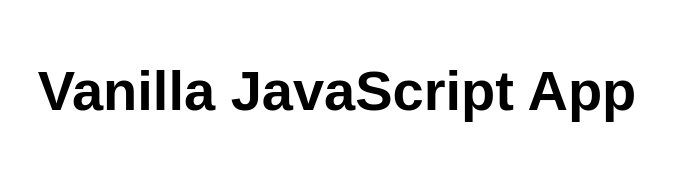
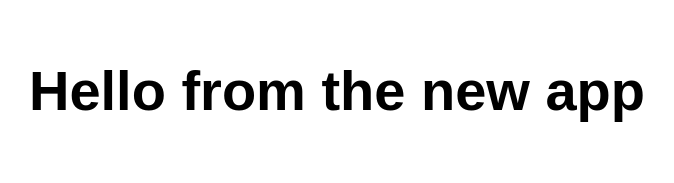
Before and after one commit to treefiddy5/teststaticweb, a website: page src/index.html in a window 1280 px wide. Shown: the whole page, without its empty margins (303-977 px from the left). Drawn offline with Linux system fonts and the light colour scheme.

Commit message:
changed index.html

```diff
--- a/src/index.html
+++ b/src/index.html
@@ -5,12 +5,12 @@
   <meta charset="UTF-8">
   <meta name="viewport" content="width=device-width, initial-scale=1.0">
   <link rel="stylesheet" href="styles.css">
-  <title>Vanilla JavaScript App</title>
+  <title>Jeff's new app</title>
 </head>
 
 <body>
   <main>
-    <h1>Vanilla JavaScript App</h1>
+    <h1>Hello from the new app</h1>
   </main>
 </body>
 
```
